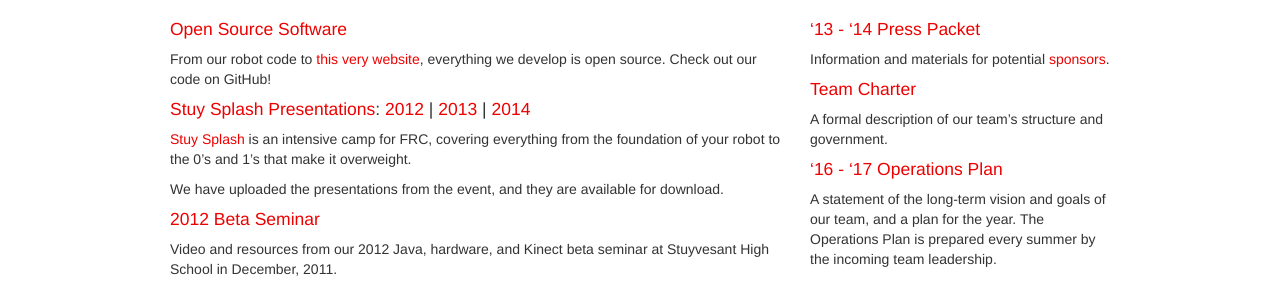
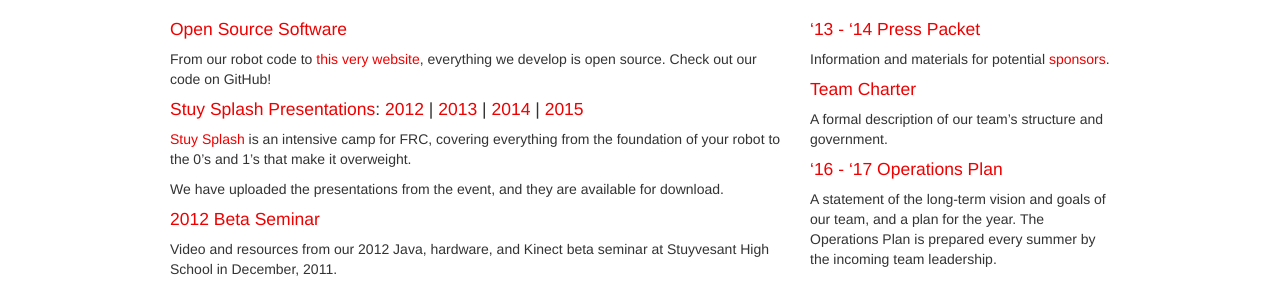
Before and after one commit to StuyPulse/team694.github.io, a Jekyll site: the page built from resources/index.md, in a window 1280 px wide and 1176 px high. Shown: the part 211-498 px from the top of the window. Built offline with Jekyll 4.4.1, drawn with Linux system fonts in a browser that asks for light colours; nearby versions of some CDN libraries.

Commit message:
Add link to Stuy Splash 2015 presentations

```diff
--- a/resources/index.md
+++ b/resources/index.md
@@ -12,7 +12,7 @@
 #### [Open Source Software](https://github.com/Team694)
 From our robot code to [this very website](/about/website/), everything we develop is open source. Check out our code on GitHub!
 
-#### [Stuy Splash Presentations](/community/projects/stuysplash/): [2012](/resources/stuysplash2012/) | [2013](/resources/stuysplash2013/) | [2014](/resources/stuysplash2014/)
+#### [Stuy Splash Presentations](/community/projects/stuysplash/): [2012](/resources/stuysplash2012/) | [2013](/resources/stuysplash2013/) | [2014](/resources/stuysplash2014/) | [2015](/resources/stuysplash2015)
 [Stuy Splash](/community/projects/stuysplash/) is an intensive camp for FRC, covering everything from the foundation of your robot to the 0's and 1's that make it overweight.
 
 We have uploaded the presentations from the event, and they are available for download.
```
